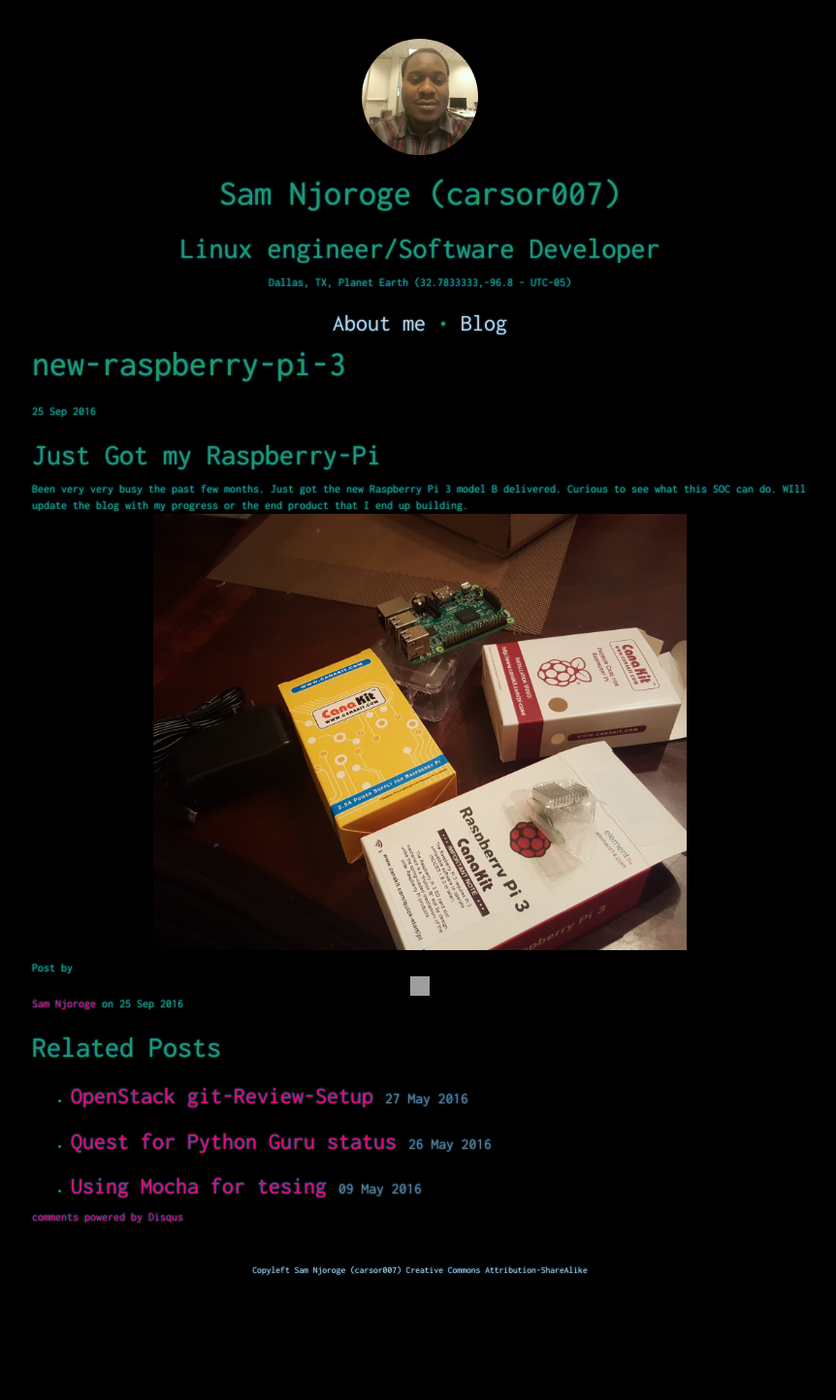
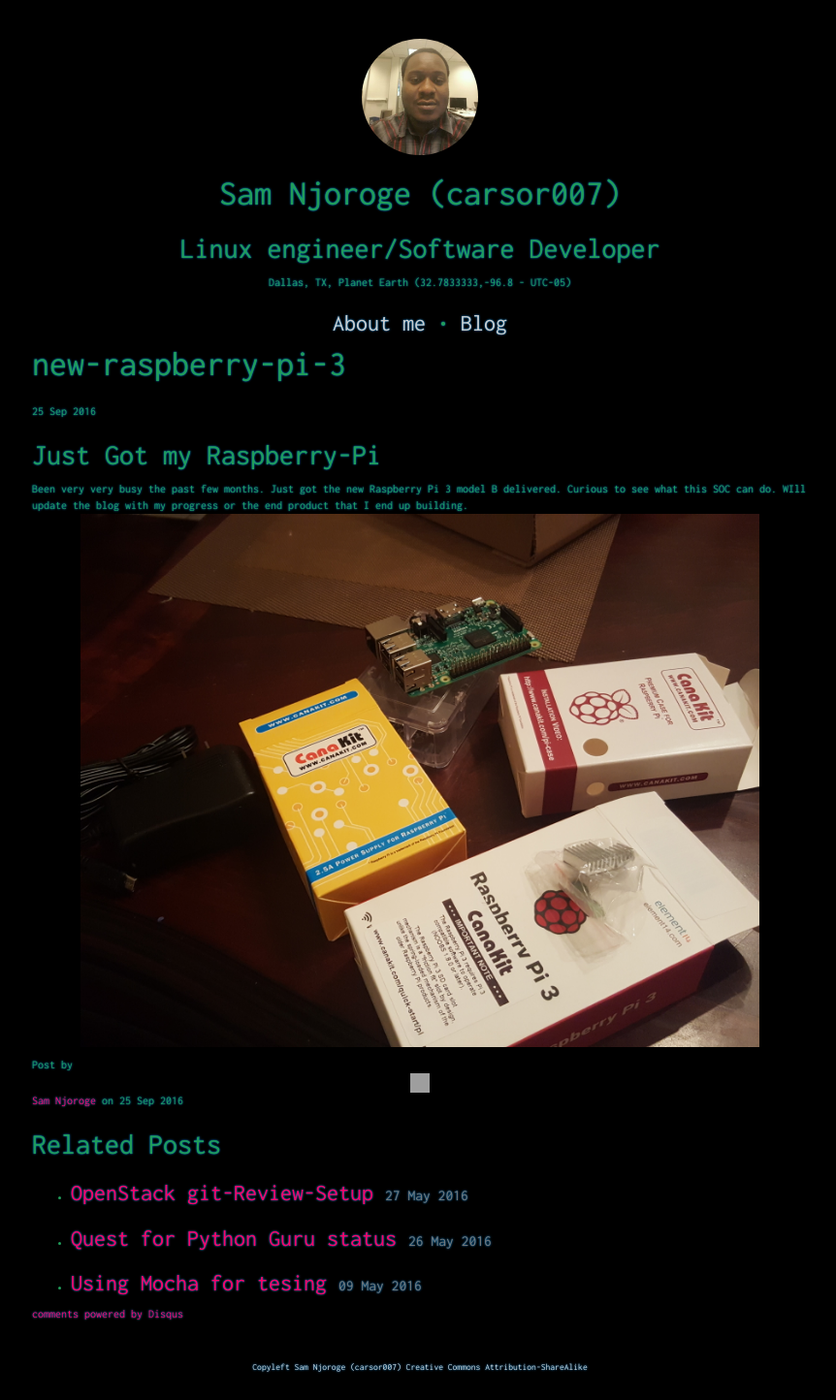
Before and after one commit to carsor007/carsor007.github.io, a Jekyll site: the page built from _posts/2016-09-25-new-raspberry-pi-3.md, in a window 1280 px wide. Shown: the whole page at 97% size, without its empty margins (207-1069 px from the left). Built offline with Jekyll 4.4.1, drawn with Linux system fonts in a browser that asks for light colours; nearby versions of some CDN libraries; comment, search, counter and statistics services are not loaded; before the commit the page ends 1344 px from its top, so only the background shows below that; grey boxes are pictures that could not be loaded.

Commit message:
Update 2016-09-25-new-raspberry-pi-3.md

```diff
--- a/_posts/2016-09-25-new-raspberry-pi-3.md
+++ b/_posts/2016-09-25-new-raspberry-pi-3.md
@@ -12,5 +12,5 @@
 
 Been very very busy the past few months.
 Just got the new Raspberry Pi 3 model B delivered. Curious to see what this SOC can do. WIll update the blog with my progress or the end product that I end up building.
-<img src ="/imgs/raspberry.jpg" height="450" width="550">
+<img src ="/imgs/raspberry.jpg" height="550" width="700">
 <meta content="http://carsor007.github.com//_posts/raspberry.jpg" property="og:image">
```
